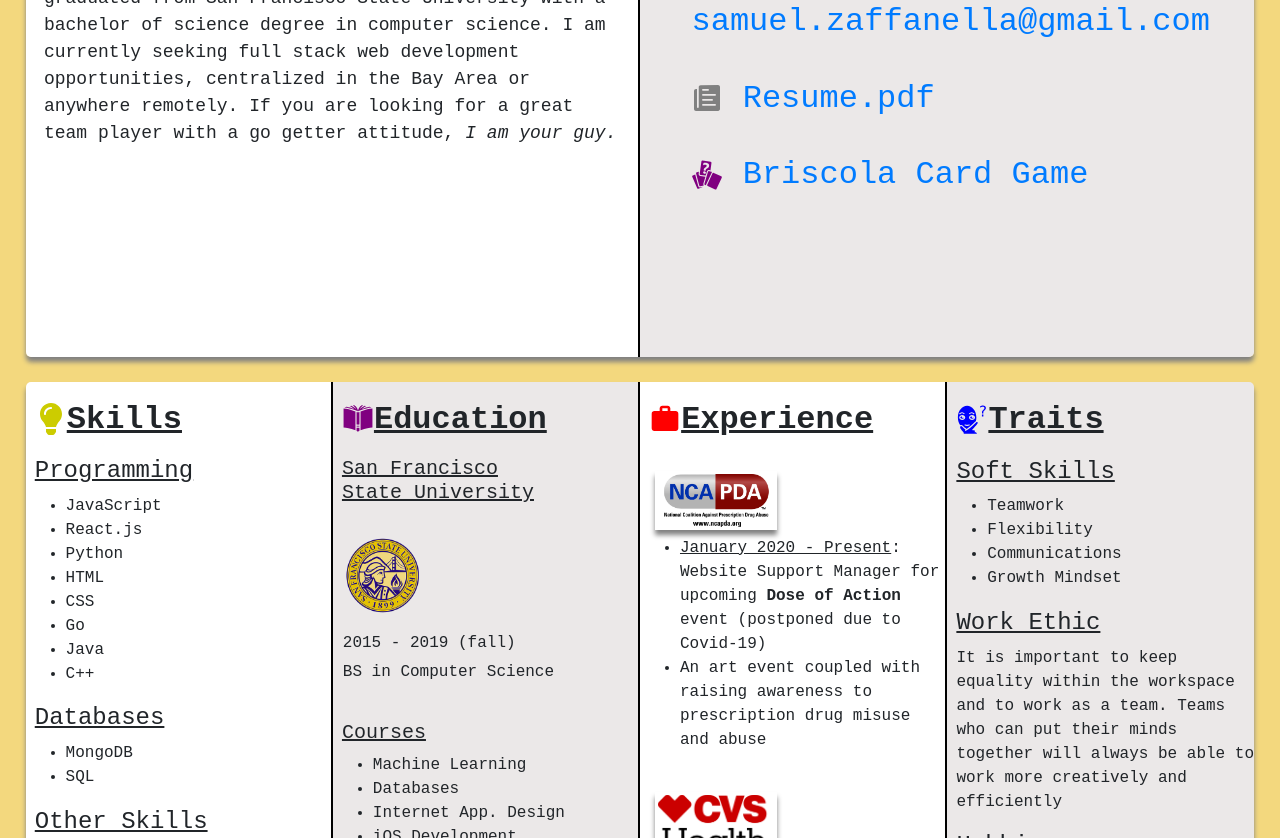
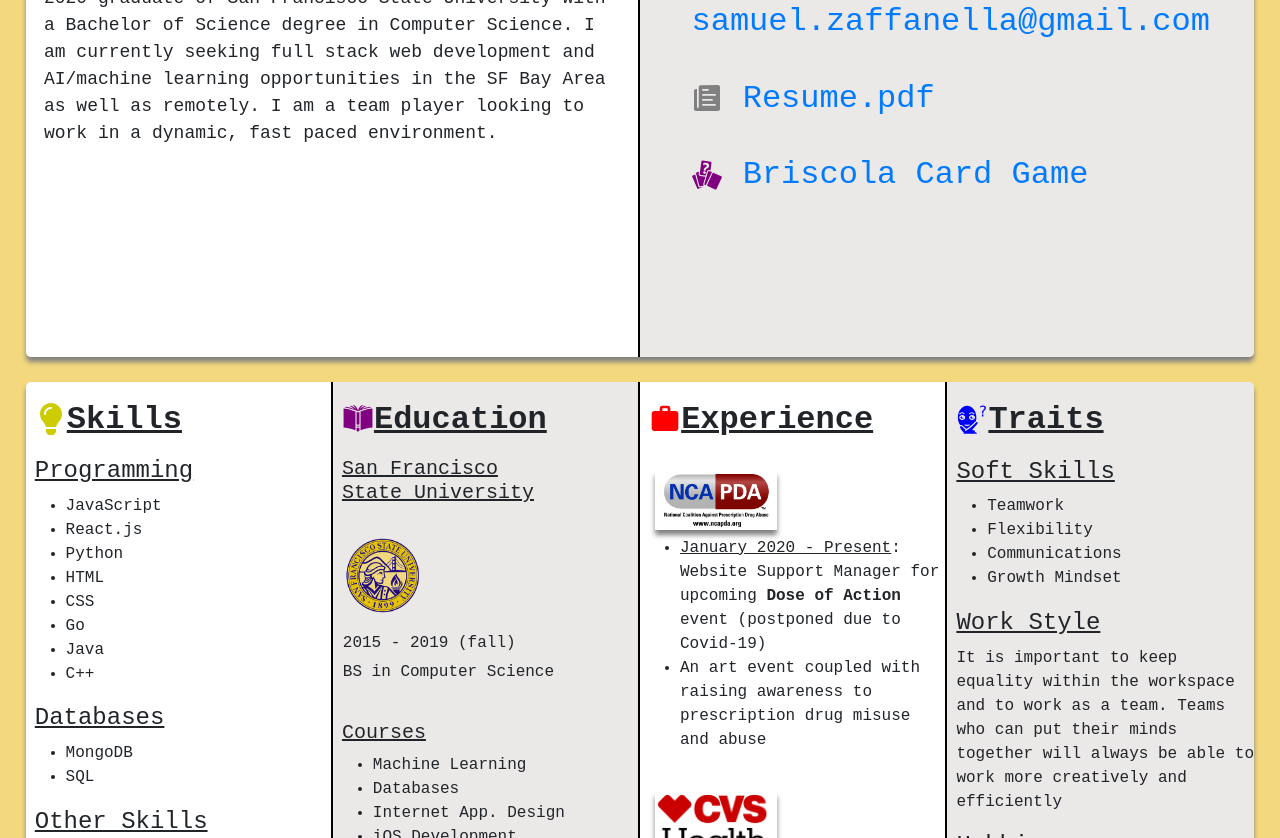
Before and after one commit to SamZaff/Portfolio, a React (Create React App) app: page / in a window 1280 px wide. Shown: the part 400-1238 px from the top of the page. Built offline with nearby package versions, Linux system fonts and the light colour scheme.

Commit message:
rephrased about me

```diff
--- a/src/App.css
+++ b/src/App.css
@@ -10,6 +10,10 @@ body, html {
   scroll-behavior: smooth;
   margin: 0;
   font-family: "Courier New" !important;
+  /* font-family: 'Gill Sans', 'Gill Sans MT', Calibri, 'Trebuchet MS', sans-serif !important; */
+  /* font-family: Open Sans !; */
+
+
   background-color: #f3d87e !important;
 }
 
--- a/src/App.js
+++ b/src/App.js
@@ -14,6 +14,7 @@ function App() {
 
   return (
     <div className="App">
+      <link rel="stylesheet" type="text/css" href="//fonts.googleapis.com/css?family=Open+Sans" />
       <div className="sunBanner">
         <div id="nav">
           <a href="#jump1">About</a>
@@ -28,12 +29,21 @@ function App() {
       <div className="page" id="section1">
         <div id="me">
           <img src={require(`./Resources/MeSquared2.JPG`)} alt="Me" />
-          <p>Hi there! My name is <b><u>Sam Zaffanella</u></b> and I recently graduated
-             from San Francisco State University with a bachelor of science degree
-             in computer science. I am currently seeking full stack web development
-             opportunities, centralized in the Bay Area or anywhere remotely. If you are
-             looking for a great team player with a go getter attitude, <i>I am your guy.</i>
+          <p>Hello there, my name is <b><u>Sam Zaffanella</u></b> and I am a 2020 graduate
+             of San Francisco State University with a Bachelor of Science degree
+             in Computer Science. I am currently seeking full stack web development and AI/machine
+             learning opportunities in the SF Bay Area as well as remotely. I am a team player
+             looking to work in a dynamic, fast paced environment.
             </p>
+            {/*<p>Hello, my name is Sam Zaffanella and I am a 2020 graduate of San Francisco
+            State University with a Bachelor of Science degree in Computer Science. I am
+            currently seeking employment opportunities in the San Francisco Bay Area that
+            leverage my skills in full stack web development, Artifical Inteligence, and
+            data management. I am a team player with a great work ethic looking for a
+            dynamic, fast paced organization that values cooperative work environments where
+            I can both contribute immediately and grow my knowledge base.
+
+            </p> */}
         </div>
         <div id="info">
           <ul>
@@ -124,7 +134,7 @@ function App() {
             <li>Communications</li>
             <li>Growth Mindset</li>
           </ul>
-          <h4>Work Ethic</h4>
+          <h4>Work Style</h4>
           <p>
             It is important to keep equality within the workspace and to work
             as a team. Teams who can put their minds together will always be able
```
